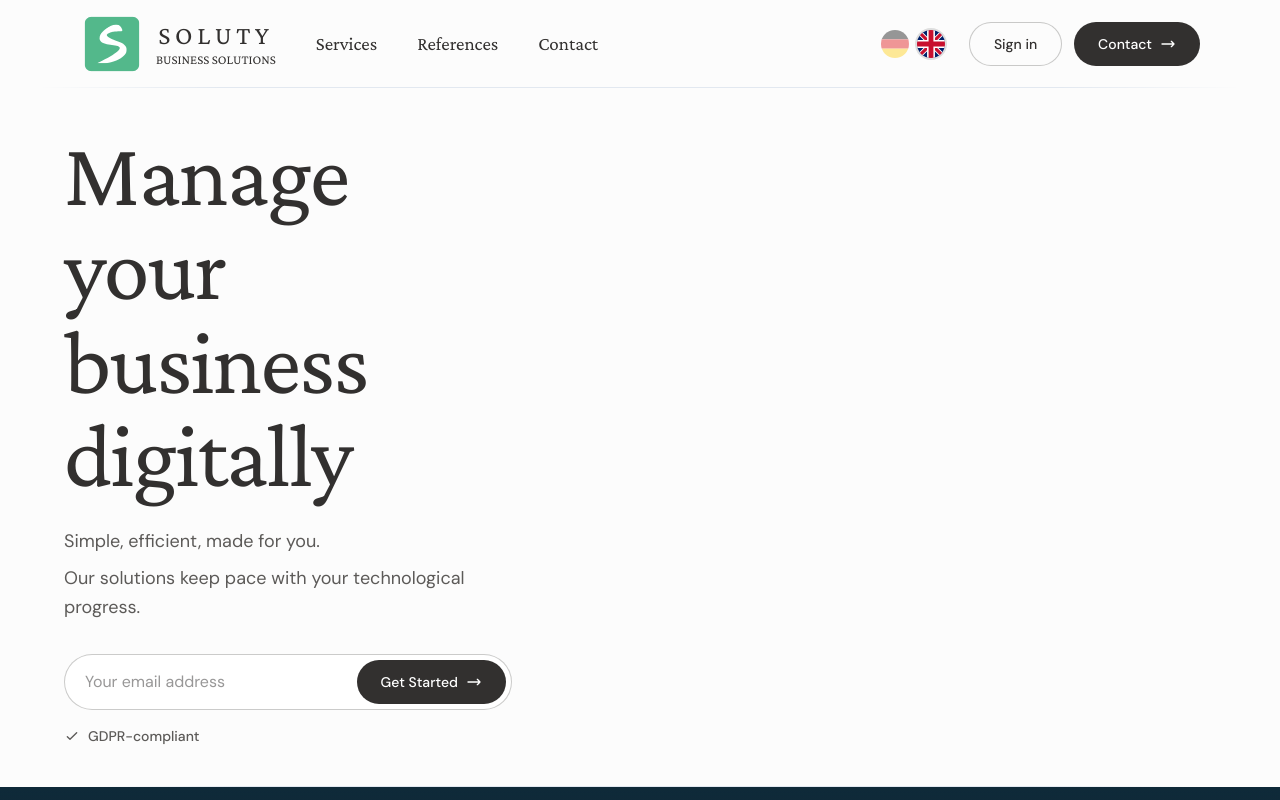
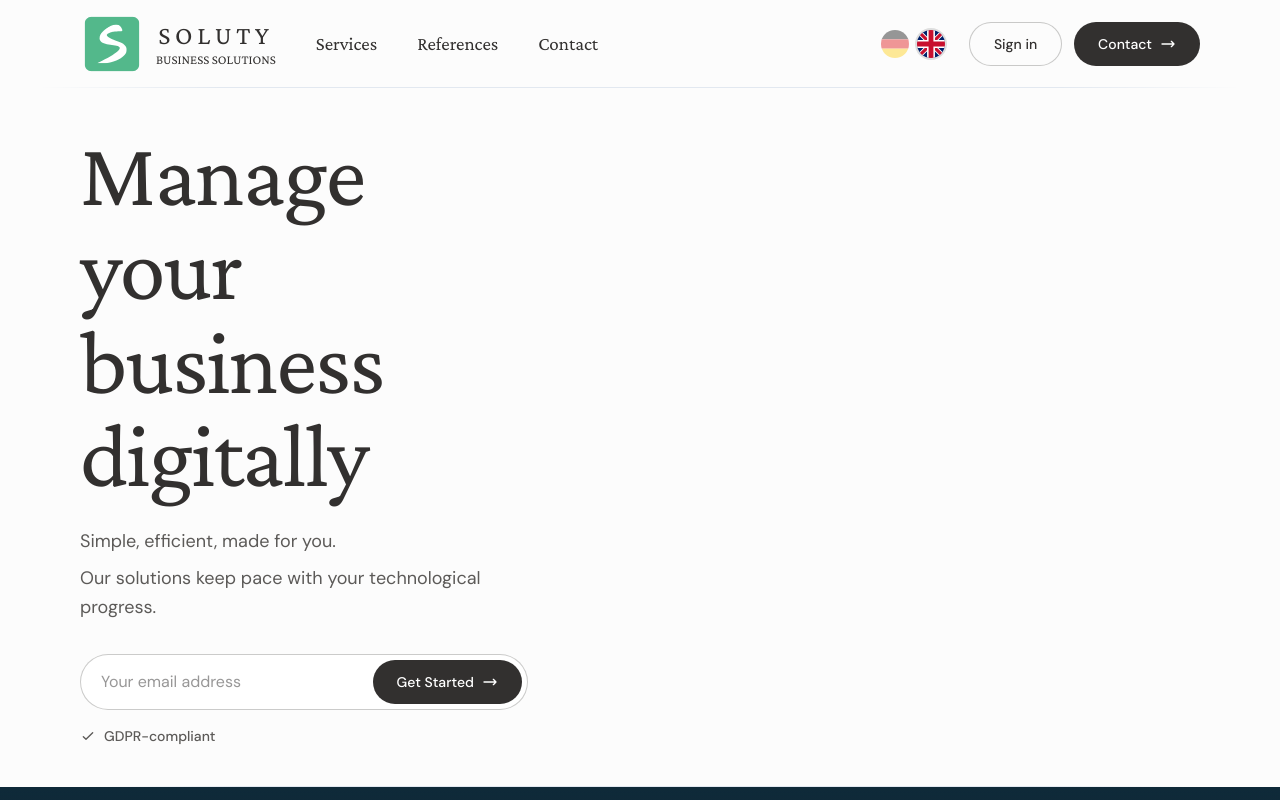
Before and after one commit to zaferkucuk/soluty-website, a Next.js app: page /en in a window 1280 px wide. Shown: the top 800 px of the page. Built offline with nearby package versions, Linux system fonts and the light colour scheme; grey boxes are pictures that could not be loaded.

Commit message:
fix: hero container back to 1200px — matches header exactly for alignment
- Reverted to max-w-[1200px] px-6 md:px-10 (same as Header)
- Hero text now aligns perfectly with logo on all screen sizes
- Kept flex vertical centering improvement

```diff
--- a/app/[locale]/page.tsx
+++ b/app/[locale]/page.tsx
@@ -36,13 +36,13 @@ export default function HomePage() {
         </div>
 
         {/* Desktop: text left + absolute video right
-            Hero uses wider container (1440px) than rest of site (1200px)
-            so text doesn't feel pushed too far left on large monitors */}
+            Container matches Header exactly: max-w-[1200px] mx-auto px-6 md:px-10
+            so hero text aligns with logo on all screen sizes */}
         <div className="hidden lg:block relative" style={{ minHeight: '540px' }}>
-          {/* Text — normal flow, determines section height */}
-          <div className="relative z-10 max-w-[1440px] mx-auto px-10 xl:px-16 py-10">
+          {/* Text — same container as Header for perfect alignment */}
+          <div className="relative z-10 max-w-[1200px] mx-auto px-6 md:px-10 py-10">
             <div style={{ minHeight: '480px', display: 'flex', alignItems: 'center' }}>
-              <div className="max-w-[520px]">
+              <div className="max-w-[500px]">
                 <HeroTextContent t={t} colors={COLORS} fonts={FONTS} />
               </div>
             </div>
```
